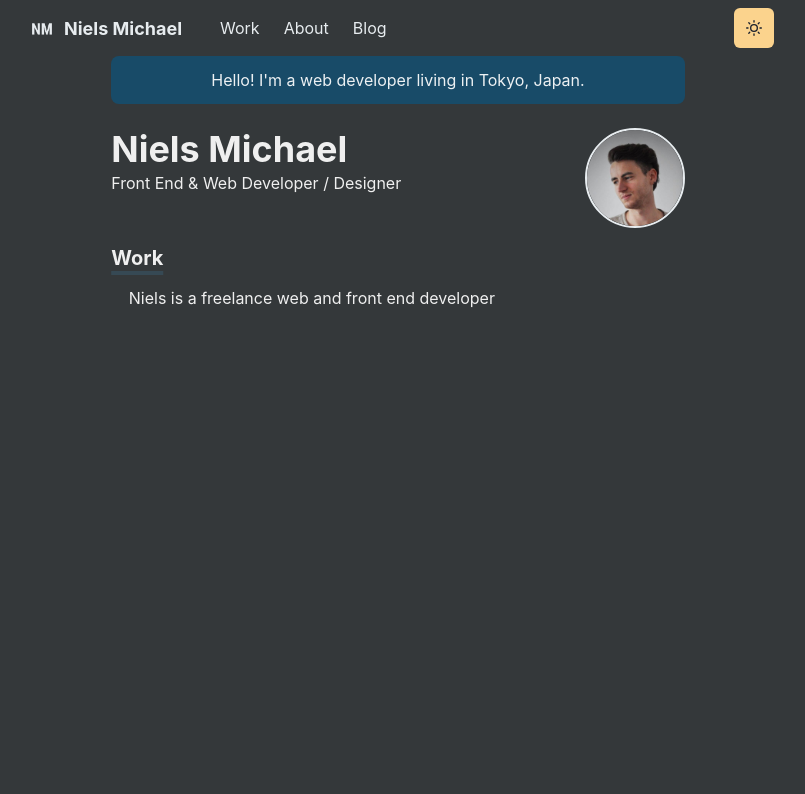
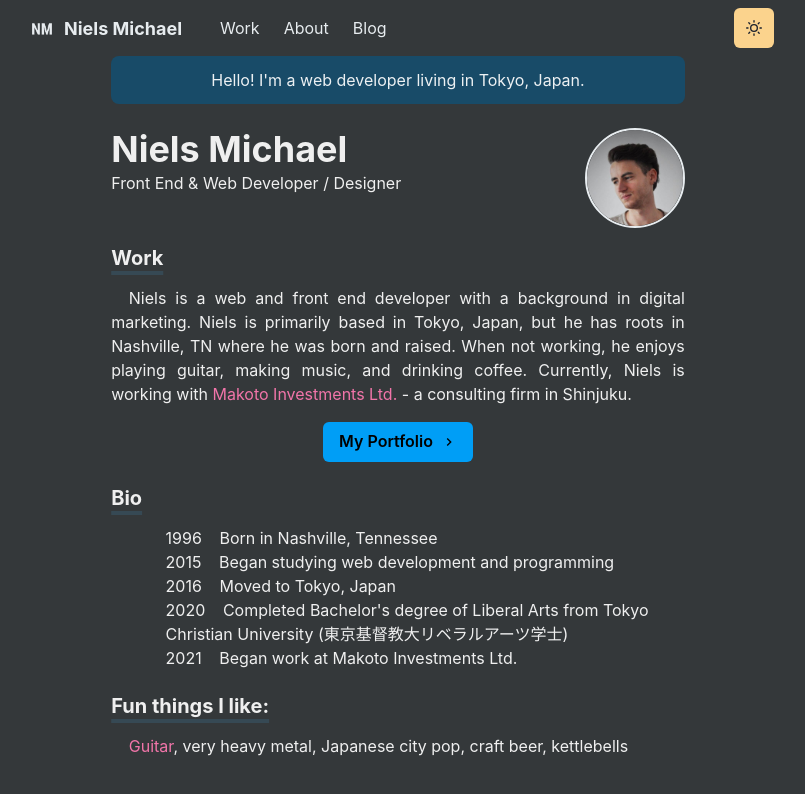
Before and after one commit to nielsmichael/niels-homepage, a Next.js app: page / in a window 1280 px wide. Shown: the top 794 px of the page, without its empty margins (242-1047 px from the left). Built offline with nearby package versions, Linux system fonts and the light colour scheme.

Commit message:
Finish bio, add animation to theme toggle btn

```diff
--- /dev/null
+++ b/components/bio.js
@@ -0,0 +1,12 @@
+import { Box } from '@chakra-ui/react'
+import styled from '@emotion/styled'
+
+export const BioSection = styled(Box)`
+  padding-left: 3.4em;
+  padding-right: -3.4em;
+`
+
+export const BioYear = styled.span`
+  font-weight: semibold;
+  margin-right: 1.1em;
+`
--- a/components/theme-toggle-btn.js
+++ b/components/theme-toggle-btn.js
@@ -1,15 +1,28 @@
+import { AnimatePresence, motion } from 'framer-motion'
 import { IconButton, useColorMode, useColorModeValue } from '@chakra-ui/react'
 import { SunIcon, MoonIcon } from '@chakra-ui/icons'
 
 const ThemeToggleBtn = () => {
   const { toggleColorMode } = useColorMode()
 
-  return(
-    <IconButton aria-label='Toggle theme'
-      colorScheme={useColorModeValue('purple', 'orange')}
-      icon={useColorModeValue(<MoonIcon />, <SunIcon />)}
-      onClick={toggleColorMode}
-    ></IconButton>
+  return (
+    <AnimatePresence exitBeforeEnter initial={false}>
+      <motion.div
+        style={{ display: 'inline-block' }}
+        key={useColorModeValue('light', 'dark')}
+        initial={{ y: -20, opacity: 0 }}
+        animate={{ y: 0, opacity: 1 }}
+        exit={{ y: 20, opacity: 0 }}
+        transition={{ duration: 0.2 }}
+      >
+        <IconButton
+          aria-label="Toggle theme"
+          colorScheme={useColorModeValue('purple', 'orange')}
+          icon={useColorModeValue(<MoonIcon />, <SunIcon />)}
+          onClick={toggleColorMode}
+        ></IconButton>
+      </motion.div>
+    </AnimatePresence>
   )
 }
 
--- a/lib/theme.js
+++ b/lib/theme.js
@@ -1,5 +1,5 @@
-import { extendTheme } from "@chakra-ui/react"
-import { mode } from "@chakra-ui/theme-tools"
+import { extendTheme } from '@chakra-ui/react'
+import { mode } from '@chakra-ui/theme-tools'
 
 const styles = {
   global: props => ({
@@ -35,7 +35,7 @@ const fonts = {
   heading: 'M PLUS Rounded 1c'
 }
 
-// const colors = {}
+const colors = {}
 
 const config = {
   initialColorMode: 'dark',
@@ -46,7 +46,6 @@ const theme = extendTheme({
   config,
   styles,
   components,
-  // colors,
   fonts
 })
 
--- a/pages/index.js
+++ b/pages/index.js
@@ -1,6 +1,18 @@
-import { Container, Box, Heading, useColorModeValue, Image } from '@chakra-ui/react'
+import NextLink from 'next/link'
+import {
+  Container,
+  Box,
+  Heading,
+  useColorModeValue,
+  Image,
+  Link,
+  Button
+} from '@chakra-ui/react'
+import { ChevronRightIcon } from '@chakra-ui/icons'
+
 import Section from '../components/section'
 import Blurb from '../components/blurb'
+import { BioSection, BioYear } from '../components/bio'
 
 const Page = () => {
   return (
@@ -40,13 +52,67 @@ const Page = () => {
           />
         </Box>
       </Box>
-
       <Section delay={0.1}>
-        <Heading as='h3' variant='section-title'>
+        <Heading as="h3" variant="section-title">
           Work
         </Heading>
         <Blurb>
-          Niels is a freelance web and front end developer
+          Niels is a web and front end developer with a background in digital
+          marketing. Niels is primarily based in Tokyo, Japan, but he has roots
+          in Nashville, TN where he was born and raised. When not working, he
+          enjoys playing guitar, making music, and drinking coffee. Currently,
+          Niels is working with{' '}
+          <NextLink href="/work/makoto">
+            <Link>Makoto Investments Ltd.</Link>
+          </NextLink>{' '}
+          - a consulting firm in Shinjuku.
+        </Blurb>
+        <Box align="center" my={4}>
+          <NextLink href="/work">
+            <Button
+              rightIcon={<ChevronRightIcon />}
+              bg="#009EF6"
+              color="black"
+              _hover={{ bg: '#00C3FB' }}
+            >
+              My Portfolio
+            </Button>
+          </NextLink>
+        </Box>
+      </Section>
+      <Section delay={0.2}>
+        <Heading as="h3" variant="section-title">
+          Bio
+        </Heading>
+        <BioSection>
+          <BioYear>1996</BioYear>
+          Born in Nashville, Tennessee
+        </BioSection>
+        <BioSection>
+          <BioYear>2015</BioYear>
+          Began studying web development and programming
+        </BioSection>
+        <BioSection>
+          <BioYear>2016</BioYear>
+          Moved to Tokyo, Japan
+        </BioSection>
+        <BioSection>
+          <BioYear>2020</BioYear>
+          Completed Bachelor&apos;s degree of Liberal Arts from Tokyo Christian
+          University (東京基督教大リベラルアーツ学士)
+        </BioSection>
+        <BioSection>
+          <BioYear>2021</BioYear>
+          Began work at Makoto Investments Ltd.
+        </BioSection>
+      </Section>
+      <Section delay={0.3}>
+        <Heading as="h3" variant="section-title">
+          Fun things I like:
+        </Heading>
+        <Blurb>
+          <Link href="https://ghostwife.bandcamp.com/">Guitar</Link>, very heavy
+          metal, Japanese city pop, craft beer, kettlebells
         </Blurb>
       </Section>
     </Container>
```
Also changed, not shown: 1 other file (tests, documents, lock files or other folders).
